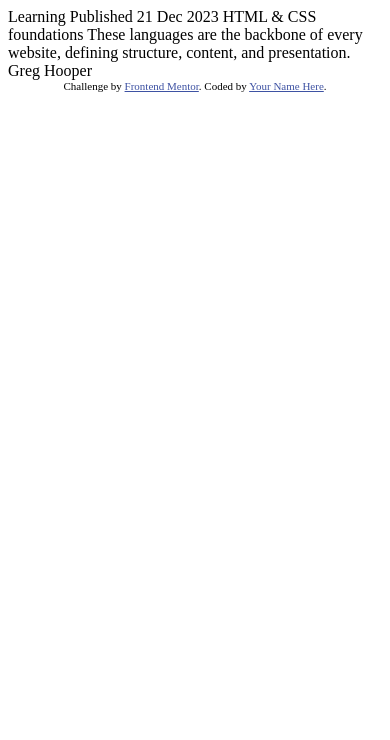
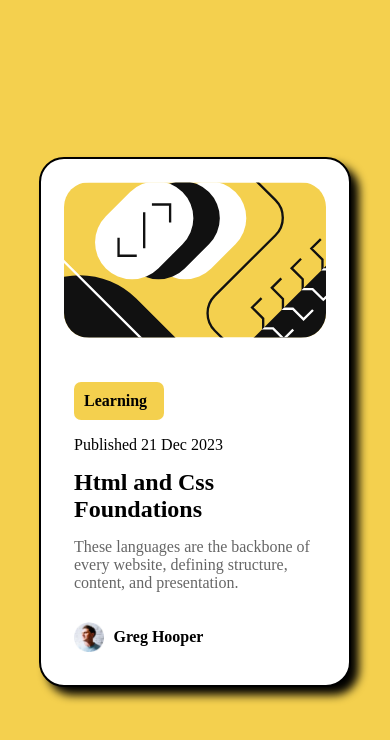
Before and after one commit to mukulbahuguna/Blog-preview, a plain HTML site: page index.html in a window 390 px wide. Drawn offline with Linux system fonts and the light colour scheme.

Commit message:
create the page and made it responsive

```diff
--- a/index.html
+++ b/index.html
@@ -2,33 +2,39 @@
 <html lang="en">
 <head>
   <meta charset="UTF-8">
-  <meta name="viewport" content="width=device-width, initial-scale=1.0"> <!-- displays site properly based on user's device -->
+  <meta name="viewport" content="width=device-width, initial-scale=1.0">
 
   <link rel="icon" type="image/png" sizes="32x32" href="./assets/images/favicon-32x32.png">
 
   <title>Frontend Mentor | Blog preview card</title>
-
-  <!-- Feel free to remove these styles or customise in your own stylesheet 👍 -->
-  <style>
-    .attribution { font-size: 11px; text-align: center; }
-    .attribution a { color: hsl(228, 45%, 44%); }
-  </style>
+  <link rel="stylesheet"  href="style.css">
 </head>
 <body>
 
-  Learning
+   <div class="container">
+        <div class="holder">
+          <div class="top">
+              <img src="\assets\images\illustration-article.svg" alt="top image"/>
+          </div>
+          <div class="bottom">
+            <div id="head">Learning</div>
+            <p>Published 21 Dec 2023</p>
 
-  Published 21 Dec 2023
+            <h2>Html and Css Foundations</h2>
 
-  HTML & CSS foundations
+            <p id="desc">
+              These languages are the backbone of every website,
+              defining structure, content, and presentation.</p>
 
-  These languages are the backbone of every website, defining structure, content, and presentation.
+              <div id="profile">
+                <img src="\assets\images\image-avatar.webp"/>
+                <span>Greg Hooper</span>
+              </div>
+          </div>
 
-  Greg Hooper
+        </div>
+   </div>
 
-  <div class="attribution">
-    Challenge by <a href="https://www.frontendmentor.io?ref=challenge" target="_blank">Frontend Mentor</a>.
-    Coded by <a href="#">Your Name Here</a>.
-  </div>
+
 </body>
 </html>
--- /dev/null
+++ b/style.css
@@ -0,0 +1,90 @@
+*{
+    margin:0;
+    padding:0;
+    box-sizing: border-box;
+}
+html{
+    font-family: Figtree;
+}
+
+body{
+    background-color:  hsl(47, 88%, 63%)
+}
+
+.container{
+    display: flex;
+    min-height: 100vh;
+    justify-content: center;
+    align-items: center;
+}
+
+
+.holder{
+  position: relative;
+  border: 2px solid black;
+  width: 80%;
+  max-width: 500px;
+  margin: 0 auto;
+  border-radius: 25px;
+  overflow: hidden;
+  padding:  23px;
+  display: flex;
+  flex-direction: column;
+  background-color: white;
+  box-shadow:  8px 8px 10px rgba(0,0,0,15);
+}
+
+.top{
+    overflow: hidden;
+}
+
+.top img{
+    border-radius: 25px;
+    width: 100%;
+}
+
+.bottom{
+    padding: 10px;
+    margin-top: 30px;
+}
+
+.bottom #head{
+    background-color: hsl(47, 88%, 63%) ;
+    width: 90px;
+    padding: 10px;
+    border-radius: 7px;
+    margin-bottom: 1rem;
+    font-weight: bold;
+}
+
+#head h1{
+    font-weight: boldz;
+}
+
+
+.bottom h2{
+    margin-top: 15px;
+    font-size: 1.5em;
+}
+
+.bottom #desc{
+    margin-top: 15px;
+    font-size: 1 rem;
+    opacity: .6;
+}
+
+
+#profile{
+    display: flex;
+    align-items: center;
+    margin-top:30px;
+}
+
+#profile img{
+    height: 30px;
+    margin-right:10px;
+}
+
+#profile span{
+    font-weight: bold;
+}
```
